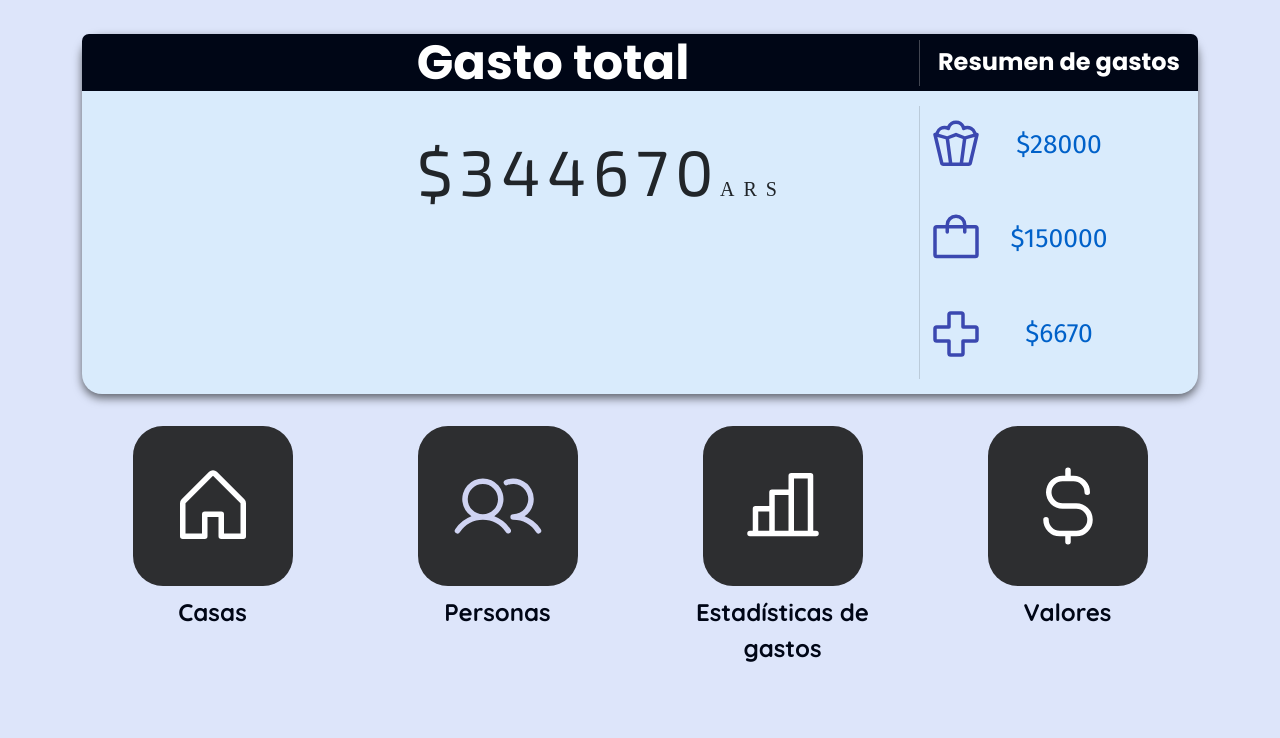
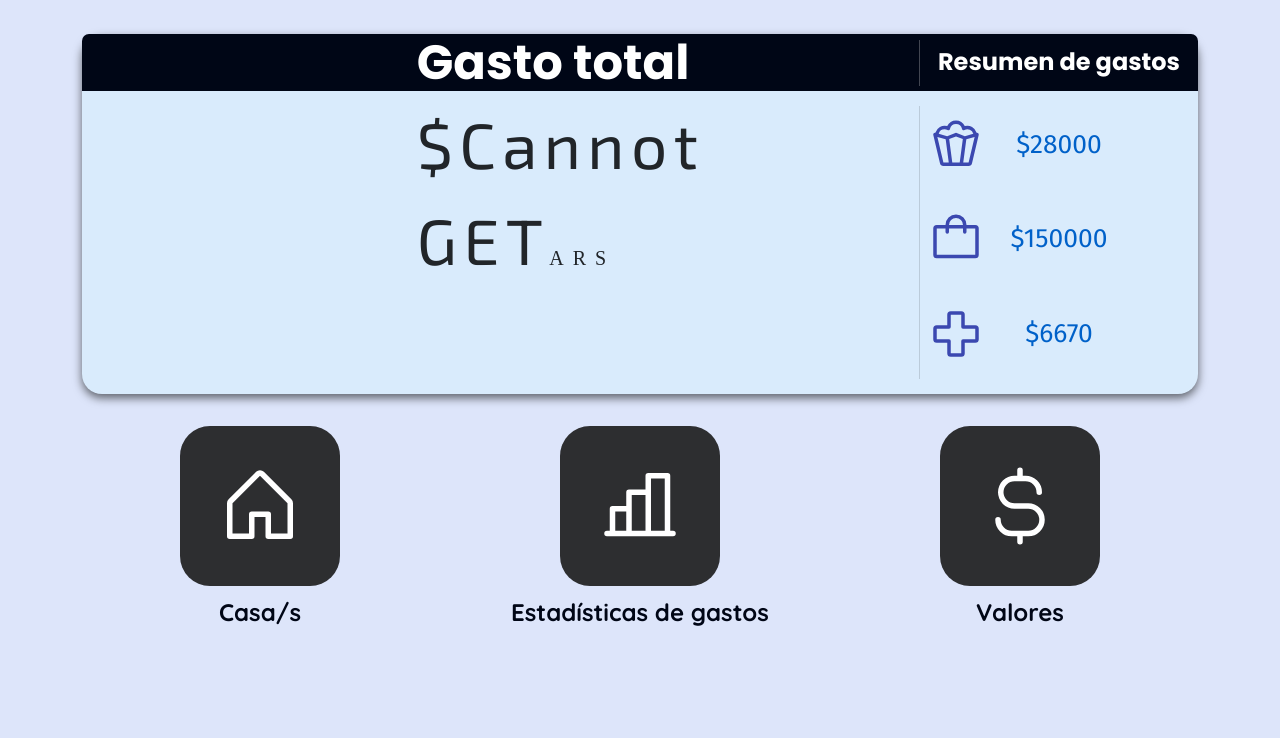
Before and after one commit to Midulio/FamilyCalc, a PHP site: page / in a window 1280 px wide. Shown: the part 62-800 px from the top of the page. Run offline with PHP 8.4, Linux system fonts and the light colour scheme.

Commit message:
Add files via upload

```diff
--- a/index.html
+++ b/index.html
@@ -68,7 +68,7 @@
                     <h3 class="position-absolute top-50 end-0 translate-middle-y">Resumen de gastos</h3>
                 </div>
                 <div class="numeroGastos sco">
-                    <p>$344670<span>ARS</span></p>
+                    <p id="totalImporte"><span>ARS</span></p>
                 </div>
                 <div class="position-absolute resumenGastos scrollcontainer">
                     <span class="pos-img position-relative"><img src="src/popcorn.svg" ><p class="position-absolute d-flex top-50 start-50 translate-middle">  $28000 </p></span><br>
@@ -82,23 +82,18 @@
                 </div>
             </div>
         </a>
-        <div class="row">
-            <div class="btnChicos col-6 col-md-3 mb-3">
+            <div class="row text-center justify-content-center mb-4">
+            <div class="btnChicos col-6 col-sm-4 mb-3">
                 <a href="views/casas/index_casa.php" class="btnChicos animacionHover" id="casas"><img src="src/housewhite.svg"></a>
-                <p>Casas</p>
-                </div>
-
-            <div class="btnChicos col-6 col-md-3 mb-3">
-                <a href="views/casas/index_casa.php" class="btnChicos animacionHover" id="personas"><img src="src/users.svg"></a>
-                <p>Personas</p>
+                <p>Casa/s</p>
             </div>
 
-            <div class="btnChicos col-6 col-md-3 mb-3">
+            <div class="btnChicos col-6 col-sm-4 mb-3">
                 <a href="" class="btnChicos animacionHover" id="estadisticas"><img src="src/chart-barwhite.svg"></a>
                 <p>Estadísticas de gastos</p>
             </div>
 
-            <div class="btnChicos col-6 col-md-3 mb-3">
+            <div class="btnChicos col-6 col-sm-4 mb-3">
                 <a href="views/Impuestos_valores/imp_val.html" class="btnChicos animacionHover" id="impuestos"><img src="src/currency-dollar-simplewhite.svg"></a>
                 <p>Valores</p>
             </div>
@@ -137,6 +132,12 @@
     }, 5000);  // Define el tiempo de espera de 5000 milisegundos (5 segundos)
   }
 });
+
+fetch('views/movimientos/total_importe.php')
+.then(response => response.text())
+.then(data => {
+    document.getElementById('totalImporte').innerHTML = '$' + data + '<span>ARS</span>';
+});
     </script>
 </body>
 </html>
--- a/style.css
+++ b/style.css
@@ -235,7 +235,7 @@ nav{
 .numeroGastos p{
     font-size: 8dvh;
     position: absolute;
-    margin: 2rem 50% 0 30%;
+    margin: 5px 50% 0 30%;
     font-family: "Exo 2";
 }
 
@@ -400,7 +400,8 @@ nav{
 
     .numeroGastos p{
     font-size: 3dvh;
-    margin: 0.5rem 35% 0 5%;
+    letter-spacing: .1rem;
+    margin: 5px 35% 0 5%;
     }
 
     .numeroGastos span{
@@ -525,8 +526,9 @@ nav{
     }
 
     .numeroGastos p{
-    font-size: 4.5dvh;
-    margin: 2.5rem 40% 0 15%;
+    font-size: 4dvh;
+    letter-spacing: .4rem;
+    margin: 1.5rem 40% 0 15%;
     }
 
     .gastosTitulo h2{
```
